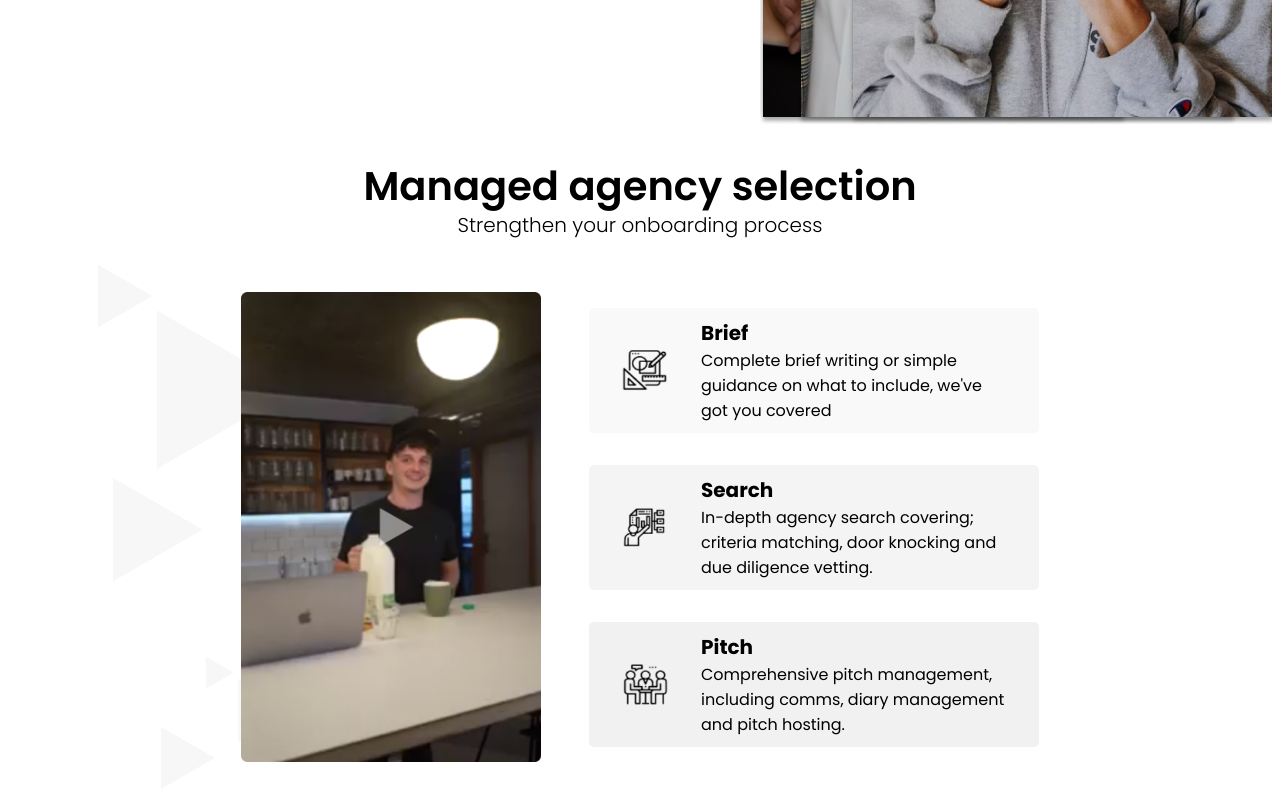
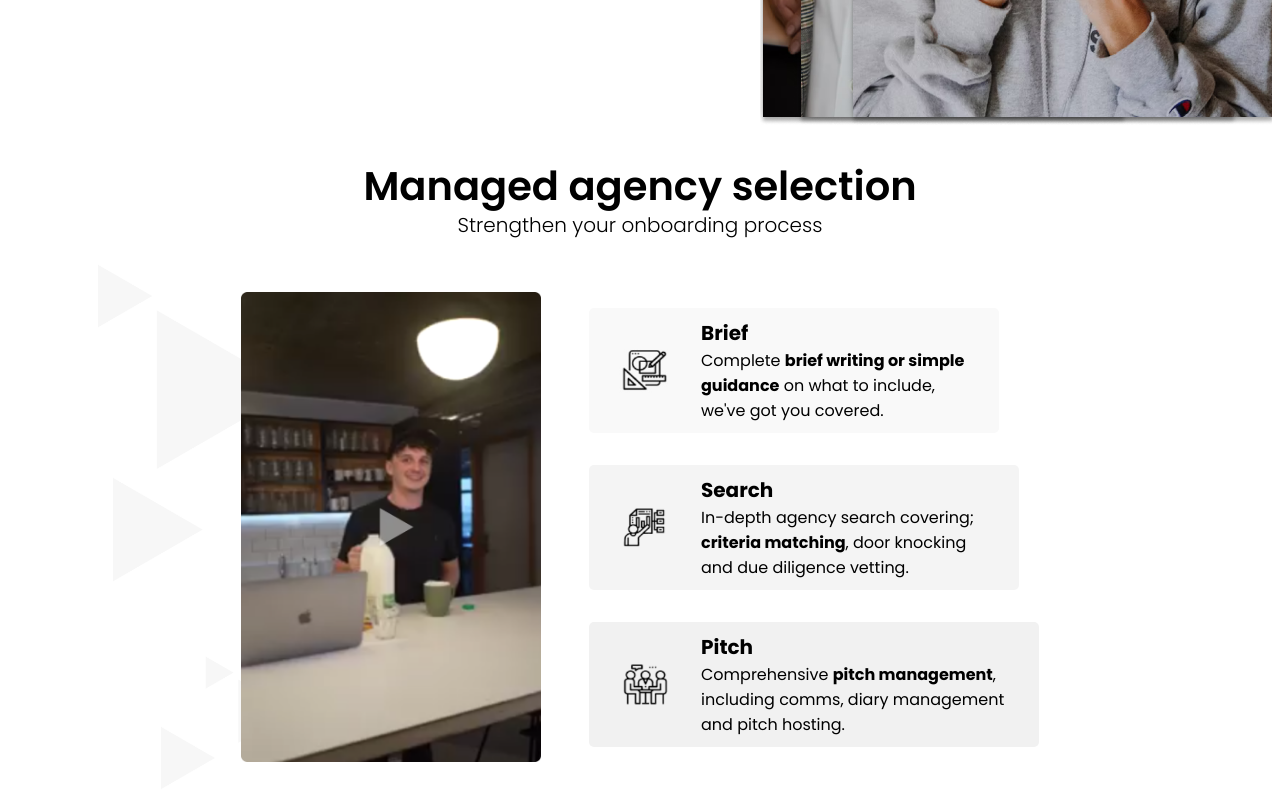
Before and after one commit to KirillTsonev/testProject, a Next.js app: page / in a window 1280 px wide. Shown: the part 744-1544 px from the top of the page. Built offline with nearby package versions, Linux system fonts and the light colour scheme.

Commit message:
style: heading color on hover, card width

```diff
--- a/collections/Card/Card.tsx
+++ b/collections/Card/Card.tsx
@@ -2,9 +2,12 @@ import Image from "next/image";
 
 import {StyledCardHeading, StyledCardText, StyledCardTextContainer, StyledCardWrapper, StyledIconContainer} from "./elements";
 
-export const Card = ({heading, desc, image, href, background}) => {
+export const Card = ({heading, desc, image, href, background, marginRight}) => {
   return (
-    <StyledCardWrapper background={background}>
+    <StyledCardWrapper
+      background={background}
+      marginRight={marginRight}
+    >
       <StyledIconContainer>
         <Image
           layout="responsive"
@@ -15,8 +18,8 @@ export const Card = ({heading, desc, image, href, background}) => {
         />
       </StyledIconContainer>
       <StyledCardTextContainer>
-        <StyledCardHeading>{heading}</StyledCardHeading>
-        <StyledCardText>{desc}</StyledCardText>
+        <StyledCardHeading className="hoverHeading">{heading}</StyledCardHeading>
+        <StyledCardText desc={desc}>{desc}</StyledCardText>
       </StyledCardTextContainer>
     </StyledCardWrapper>
   );
--- a/collections/Card/elements.tsx
+++ b/collections/Card/elements.tsx
@@ -1,15 +1,22 @@
 import styled from "styled-components";
+import {makeBold} from "~/utils";
 
-export const StyledCardWrapper = styled(({background, ...props}) => <div {...props} />)`
+export const StyledCardWrapper = styled(({background, marginRight, ...props}) => <div {...props} />)`
   display: flex;
   align-items: center;
   background: ${({background}) => background};
   padding: 10px 30px;
   max-width: 100%;
   border-radius: 5px;
+  margin-right: ${({marginRight}) => marginRight};
 
   &:hover {
     outline: 2px solid #006efd;
+  }
+
+  &:hover .hoverHeading {
+    color: #006efd;
+    text-decoration: underline;
   }
 `;
 
@@ -32,13 +39,14 @@ export const StyledCardHeading = styled(({...props}) => <h2 {...props} />)`
   font-size: 1.25rem;
   margin: 0;
   font-weight: bold;
+  cursor: pointer;
 
   @media screen and (max-width: 1024px) {
     font-size: 1rem;
   }
 `;
 
-export const StyledCardText = styled(({...props}) => <p {...props} />)`
+export const StyledCardText = styled(({desc, ...props}) => <p {...props}>{makeBold(desc)}</p>)`
   font-size: 1rem;
   margin: 0;
 
--- a/sections/Agency/Agency.tsx
+++ b/sections/Agency/Agency.tsx
@@ -40,6 +40,7 @@ export const Agency: FC<ISectionProps> = ({title, description, backgroundUrl, im
               image={card.image}
               href={card.href}
               background={card.background}
+              marginRight={card.marginRight}
             />
           ))}
         </StyledCardsContainer>
--- a/utils/constants.ts
+++ b/utils/constants.ts
@@ -3,33 +3,36 @@ import {IMockCardData, ISectionProps} from "./interfaces";
 export const mockCardData: IMockCardData[] = [
   {
     heading: "Brief",
-    desc: "Complete brief writing or simple guidance on what to include, we've got you covered",
+    desc: "Complete <strong>brief writing or simple guidance<strong> on what to include, we've got you covered.",
     image: {
       src: "/icons/brief.png",
       alt: "Brief icon",
     },
     href: "https://goodbrief.io/",
     background: "#F9F9F9",
+    marginRight: "40px",
   },
   {
     heading: "Search",
-    desc: "In-depth agency search covering; criteria matching, door knocking and due diligence vetting.",
+    desc: "In-depth agency search covering; <strong>criteria matching<strong>, door knocking and due diligence vetting.",
     image: {
       src: "/icons/search.png",
       alt: "Search icon",
     },
     href: "#",
     background: "#F4F4F4",
+    marginRight: "20px",
   },
   {
     heading: "Pitch",
-    desc: "Comprehensive pitch management, including comms, diary management and pitch hosting.",
+    desc: "Comprehensive <strong>pitch management<strong>, including comms, diary management and pitch hosting.",
     image: {
       src: "/icons/pitch.png",
       alt: "Pitch icon",
     },
     href: "#",
     background: "#F1F1F1",
+    marginRight: "0px",
   },
 ];
 
--- a/utils/index.ts
+++ b/utils/index.ts
@@ -1,3 +1,4 @@
 export * from "./css";
 export * from "./interfaces";
 export * from "./constants";
+export * from "./utils";
--- a/utils/interfaces.ts
+++ b/utils/interfaces.ts
@@ -29,4 +29,5 @@ export interface IMockCardData {
   };
   href: string;
   background: string;
+  marginRight: string;
 }
--- /dev/null
+++ b/utils/utils.tsx
@@ -0,0 +1,5 @@
+export const makeBold = (text) => {
+  return text.split("<strong>").map((string, i) => {
+    return i === 1 ? <strong key={i}>{string}</strong> : <span key={i}>{string}</span>;
+  });
+};
```
